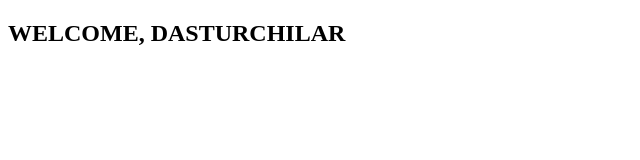
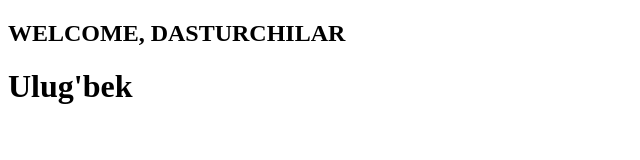
Before and after one commit to mukhtarovdev/testrepo, a plain HTML site: page index.html in a window 1280 px wide. Shown: the whole page, without its empty margins (0-640 px from the left). Drawn offline with Linux system fonts and the light colour scheme.

Commit message:
ism qoshtm

```diff
--- a/index.html
+++ b/index.html
@@ -8,5 +8,6 @@
 </head>
 <body>
     <h2>WELCOME, DASTURCHILAR</h2>
+    <h1>Ulug'bek</h1>
 </body>
 </html>
```
